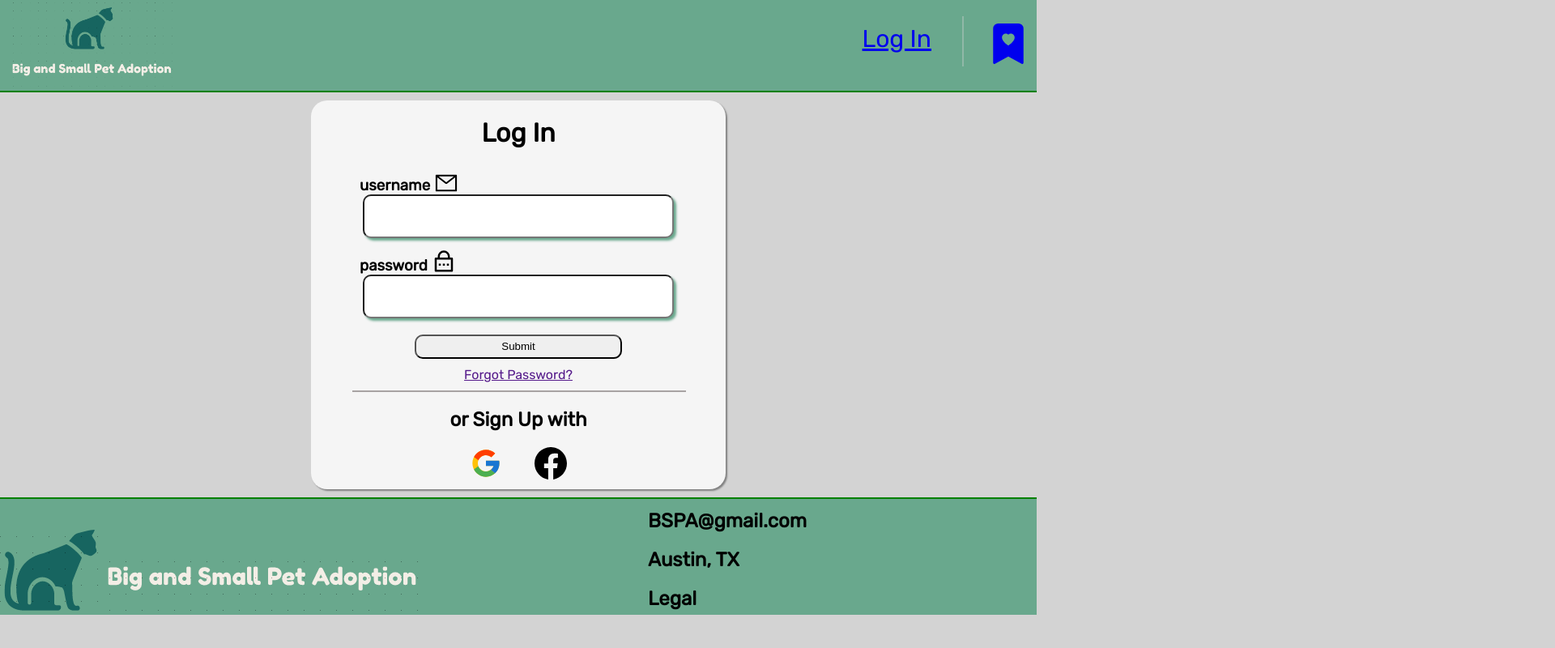
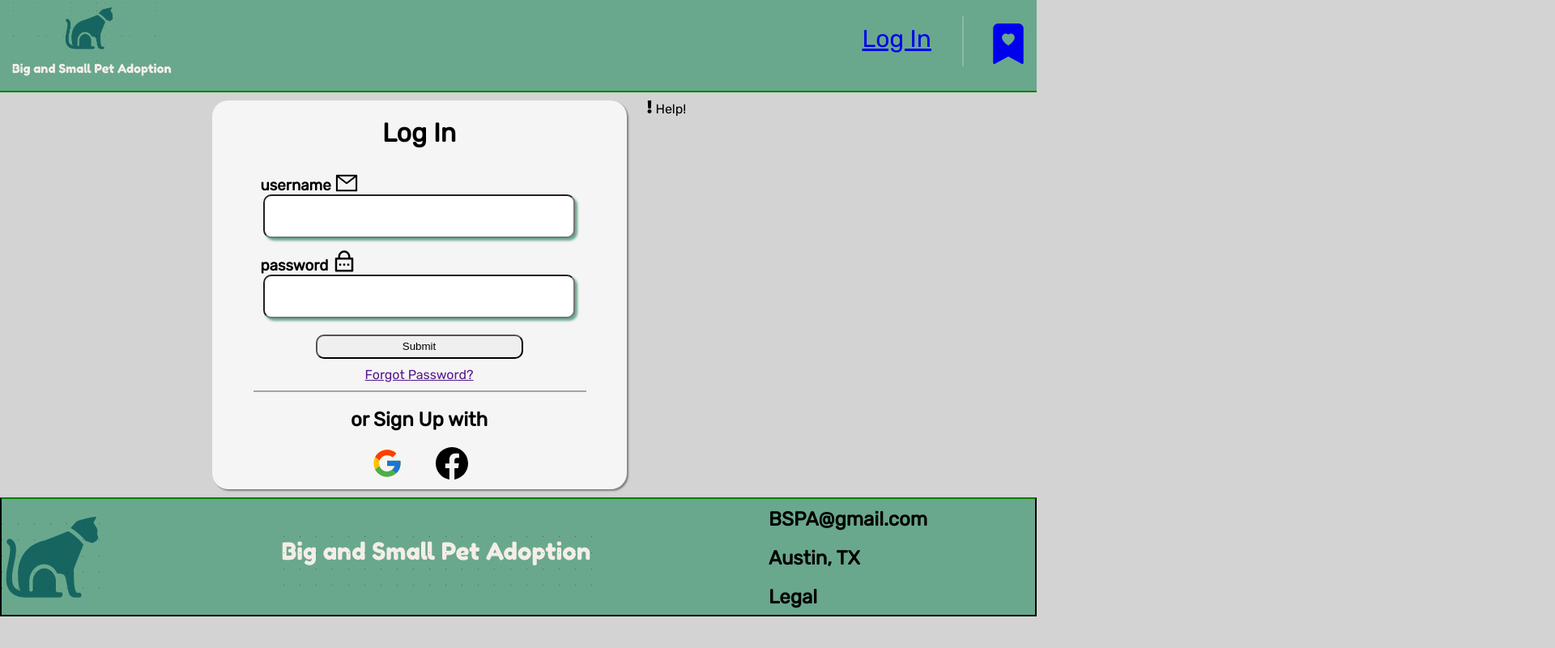
Before and after one commit to TimVillanueva/AdoptionSite, a React (Create React App) app in the folder adoption-site/: page /Login in a window 1280 px wide. Shown: the top 800 px of the page at 81% size, 1920 px wide, since content can reach past the window. Built offline with nearby package versions, Linux system fonts and the light colour scheme.

Commit message:
login / out functionality

```diff
--- a/adoption-site/src/App.css
+++ b/adoption-site/src/App.css
@@ -1,5 +1,6 @@
 html{
     background-color: lightgrey;
+    overflow-x: none;
 }
 .App{
     font-family: 'Rubik', sans-serif;
@@ -21,7 +22,6 @@ html{
 .header-other-container{
     padding-right: 10px;
     display: flex;
-    justify-content: space-evenly;
 }
 .header-login{
     font-size: 30px;
@@ -158,18 +158,20 @@ border-bottom: 4px green solid;
     transform:translateX(2px)
 }
 .footer{
-    border-bottom: none;
+    border: 2px solid black;
+    display:flex;
+    flex-direction: row;
     border-top: 2px solid green;
     height: 143px;
-    justify-content: flex-start;
-    align-items:flex-end;
 
 }
 .footer-info{
-    position: relative;
-    left: 800px;
-    bottom: 150px;
-    height: 50px;
+    text-align: right;
+    align-items: space-between;
+    justify-items: flex-start;
+    width: 25%;
+    margin-right: 10px;
+    height: 160px;
 }
 .login-page{
     display:flex;
@@ -216,3 +218,26 @@ border-bottom: 4px green solid;
     width: 80%;
     margin: 10px 10% 0px 10%;
 }
+.login-hider{
+    width: 60px;
+    color: black;
+    margin: 10px;
+    /* border: 2px solid black; */
+    height: 20px;
+}
+.login-help{
+    opacity: 0;
+    width: 155px;
+    height: 85px;
+    position: relative;
+    left: -70px;
+    top: 50px;
+    background-color: whitesmoke;
+    border-radius: 10px;
+    padding: 5px;
+    box-shadow: 2px 2px 2px grey;
+}
+.login-hider:hover + .login-help{
+    opacity: 100%;
+    transition: opacity 0.25s;
+}
--- a/adoption-site/src/App.js
+++ b/adoption-site/src/App.js
@@ -12,17 +12,29 @@ function App() {
 
 const [logInStatus, setLogInStatus] = useState(false);
 const getLogInStatus = () => {
-  logInStatus ? setLogInStatus(false) : setLogInStatus(true)
+  if (logInStatus)
+  {
+    setUsername("")
+    setLogInStatus(false)
+  }else{
+    setLogInStatus(true)
+  }
+}
+
+const [username, setUsername] = useState('');
+const getUsername = (input) =>{
+  setUsername(input)
+  console.log(username)
 }
 
     return (
       <div className="App">
-          <Header logInStatus= {logInStatus}/>
+          <Header logInStatus= {logInStatus} username={username}/>
         <main>
         <Routes>
           <Route path="/" element={<Landing/>} />
           <Route path='/Saved' element={<Saved/>}/>
-          <Route path="/Login" element={<Login getLogInStatus={getLogInStatus} />}/>
+          <Route path="/Login" element={<Login getLogInStatus={getLogInStatus} username={username} getUsername= {getUsername}/>}/>
           <Route path="/LogOut" element={<LogOut getLogInStatus={getLogInStatus}/>}/>
         </Routes>
         </main>
--- a/adoption-site/src/components/Footer.jsx
+++ b/adoption-site/src/components/Footer.jsx
@@ -6,13 +6,13 @@ function Footer(props) {
         <div className="footer">
             <img id="footer-logo" src={require('../Photos/catIcon.png') }/>
             <img id="footer-logo" src={require('../Photos/Name.png') }/>
+            <div className="footer-info">
+                <h2>BSPA@gmail.com</h2>
+                <h2>Austin, TX</h2>
+                <h2>Legal</h2>
+            </div>
+        </div>
 
-        </div>
-        <div className="footer-info">
-            <h2>BSPA@gmail.com</h2>
-            <h2>Austin, TX</h2>
-            <h2>Legal</h2>
-        </div>
         </>
     );
 }
--- a/adoption-site/src/components/Header.jsx
+++ b/adoption-site/src/components/Header.jsx
@@ -26,7 +26,7 @@ function Header(props) {
                 <h1 className="header-login" style={{
                     position:"absolute",
                     right: "200px",
-                }}>Happy Adopting, username!</h1>
+                }}>Happy Adopting, {props.username}!</h1>
                 <Link to="/LogOut"  style={{
                     fontSize: "30px",
                     position: "absolute",
--- a/adoption-site/src/components/Login.jsx
+++ b/adoption-site/src/components/Login.jsx
@@ -3,6 +3,7 @@ import {AiOutlineMail} from 'react-icons/ai'
 import { RiLockPasswordLine } from 'react-icons/ri'
 import {FcGoogle} from 'react-icons/fc'
 import {BsFacebook} from 'react-icons/bs'
+import { FaExclamation } from 'react-icons/fa'
 import { useNavigate } from 'react-router-dom'
 
 function Login(props) {
@@ -26,7 +27,7 @@ history(-1);
                     bottom: "-6px",
                 }}/></h3>
 
-                <input className="login-input"type="username" />
+                <input className="login-input"type="username" value={props.username} onChange ={(e)=>props.getUsername(e.target.value)} />
 
                 <h3 className="login-header">password<RiLockPasswordLine style={{
                     fontSize:"30px",
@@ -38,7 +39,8 @@ history(-1);
 
                 <input type="submit" className = "login-submit" />
             </form>
-            <a href="">Forgot Password?</a>
+            <a href=""  style={{width: "100px"}}>Forgot Password?</a>
+
             <div className="login-alternates"></div>
             <h2>or Sign Up with </h2>
             <FcGoogle style={{
@@ -50,7 +52,8 @@ history(-1);
                 padding: "0 0 0 20px"
             }}/>
             </div>
-
+            <div className="login-hider"><FaExclamation style={{}}/>Help!</div>
+            <div className="login-help">Input any username and password to activate functionality</div>
         </div>
     );
 }
```
